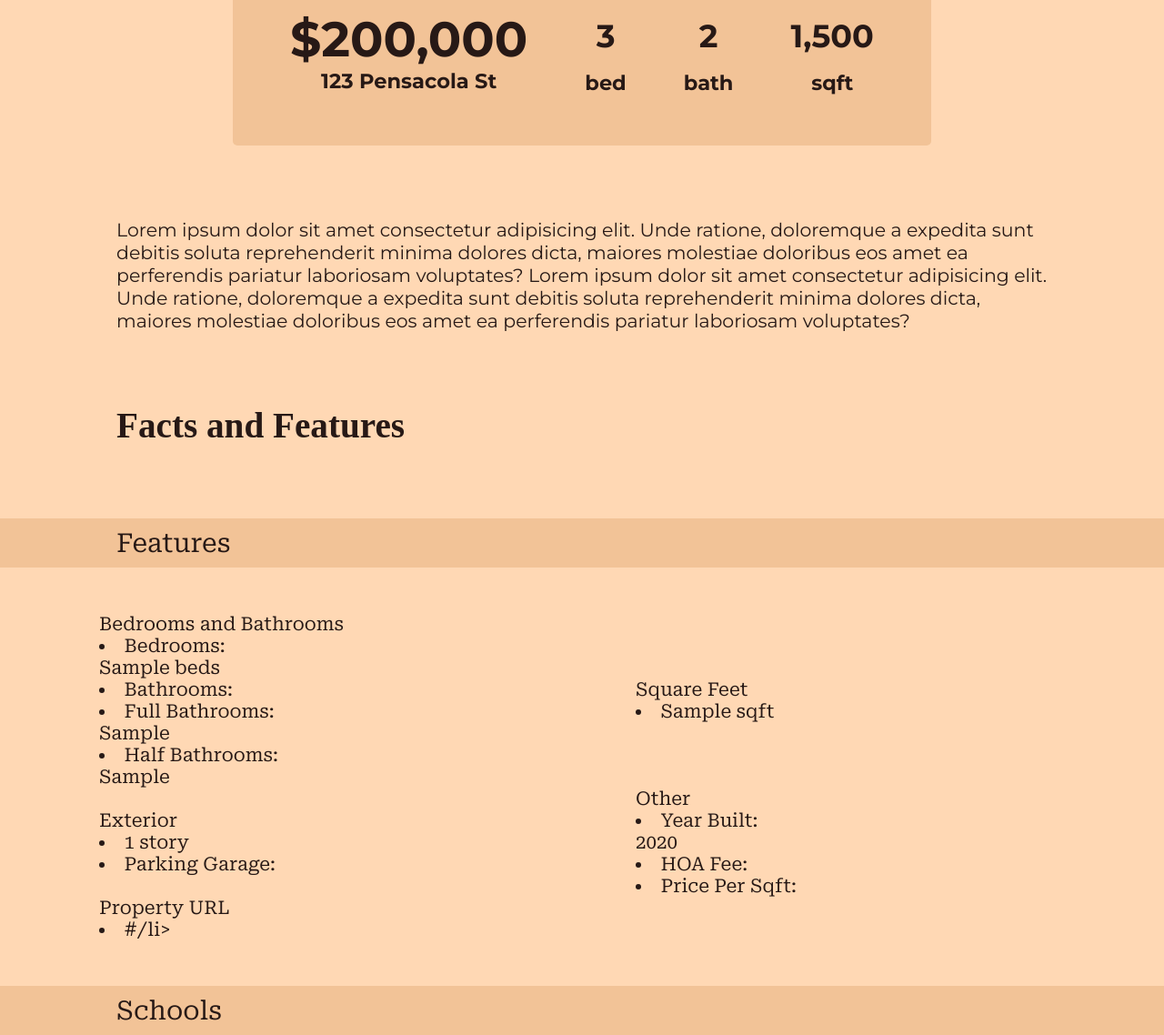
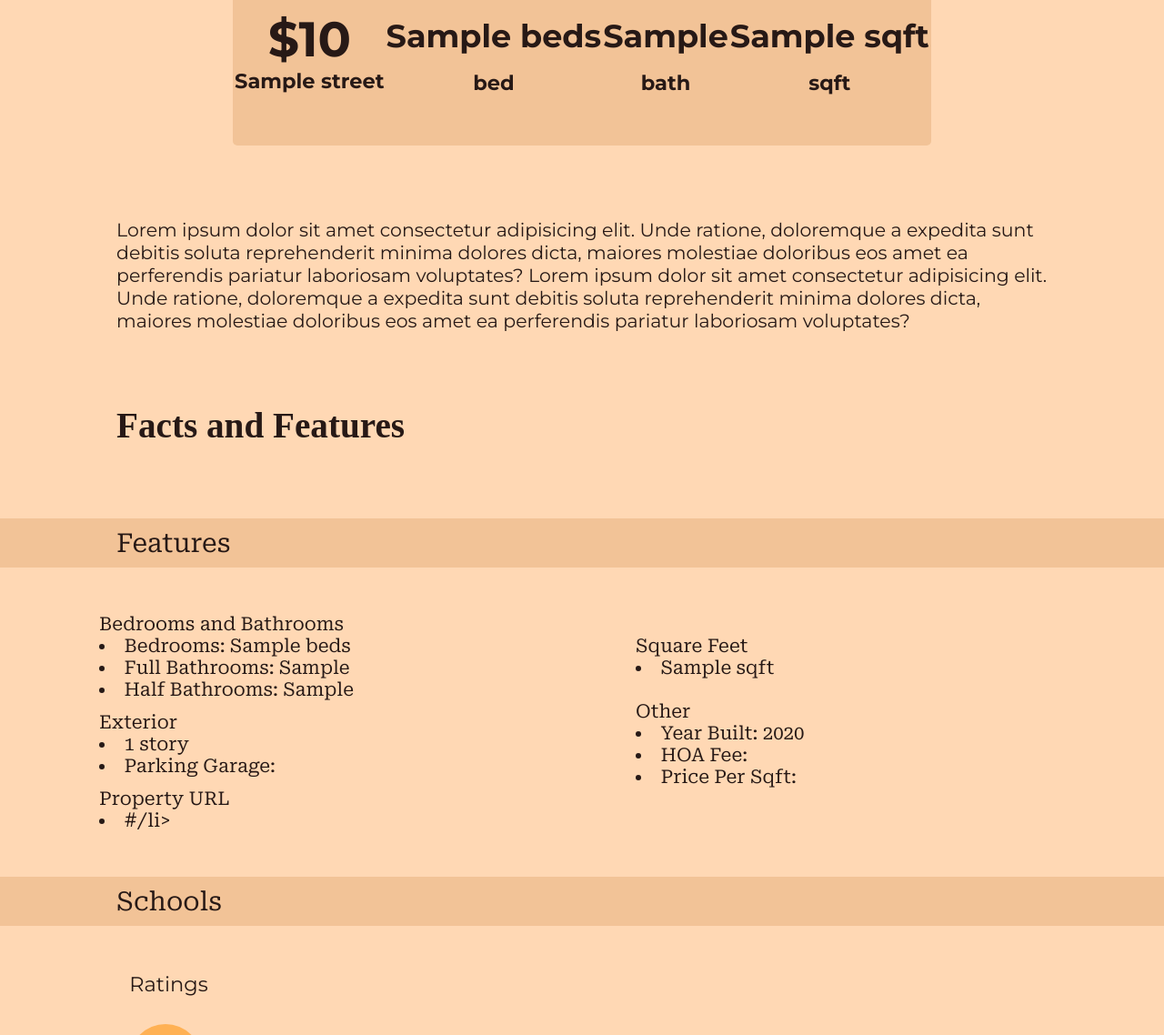
Before and after one commit to carlyswe/cop4710proj, a Flask app: template Website/templates/house.html in a window 1280 px wide. Shown: the part 560-1698 px from the top of the page at 91% size. Run offline with Flask 3, Linux system fonts and the light colour scheme; the template is opened without the code that fills it: most values are stand-ins (such as "Sample title", 1, 10 or a date in 2020).

Commit message:
addded direct house info

```diff
--- a/Website/app.py
+++ b/Website/app.py
@@ -119,11 +119,11 @@
     con = database()
     cur = con.cursor(dictionary = True)
 
-    query = "SELECT * FROM House WHERE listingID = %s"
+    query = "SELECT * FROM Homes WHERE listingID = %s"
 
-    cur.execute(query, listingID)
+    cur.execute(query, (listingID,))
 
-    houseinfo = cur.fetchall()
+    houseinfo = cur.fetchone()
 
     return render_template("house.html", houseinfo=houseinfo, path='/house'+listingID)
 
--- a/Website/templates/house.html
+++ b/Website/templates/house.html
@@ -29,19 +29,19 @@
                         <img class="house-photo"></img>
                         <div class="house-info">
                         <div>
-                            <h2 class="price">$200,000 </h2>
-                            <h2 class="address">123 Pensacola St</h2>
+                            <h2 class="price">${{ houseinfo["price"] }} </h2>
+                            <h2 class="address">{{houseinfo["street"]}} </h2>
                         </div>
                         <div>
-                            <h2 class="num-bed">3</h2>
+                            <h2 class="num-bed">{{houseinfo["beds"] }}</h2>
                             <h2 class="bed">bed</h2>
                         </div>
                         <div>
-                            <h2 class="num-bath">2</h2>
+                            <h2 class="num-bath">{{ houseinfo["full_baths"] }}</h2>
                             <h2 class="bath">bath</h2>
                         </div>
                         <div>
-                            <h2 class="num-sqft">1,500</h2>
+                            <h2 class="num-sqft">{{ houseinfo["sqft"] }}</h2>
                             <h2 class="sqft">sqft</h2>
                         </div>
                      </div>
@@ -65,10 +65,9 @@
                 <div class="interior-info">
                     <div class="bed-bath">
                         <ul>Bedrooms and Bathrooms</ul>
-                        <li>Bedrooms: </li> {{ houseinfo["beds"]}}
-                        <li>Bathrooms: </li>
-                        <li>Full Bathrooms: </li> {{ houseinfo["full_baths"] }}
-                        <li>Half Bathrooms: </li> {{ houseinfo["half_baths"] }}
+                        <li>Bedrooms: {{ houseinfo["beds"]}} </li>
+                        <li>Full Bathrooms: {{ houseinfo["full_baths"] }}</li>
+                        <li>Half Bathrooms:  {{ houseinfo["half_baths"] }} </li>
                     </div>
 
                     <div class="square-feet">
@@ -84,7 +83,7 @@
 
                     <div class="other">
                         <ul>Other</ul>
-                        <li>Year Built: </li> {{ houseinfo["year_built"] }}
+                        <li>Year Built: {{ houseinfo["year_built"] }}</li>
                         <li>HOA Fee: </li>
                         <li>Price Per Sqft: </li>
                     </div>
@@ -119,7 +118,7 @@
                 </div>
 
                 <div class="district">
-                    <img src="/Website/static/images/school.png" alt="school-img"/>
+                    <img src="/static/images/school.png" alt="school-img"/>
                     <div class="district-info">
                         <p>School District: </p>
                         <p>Leon County</p>
```
